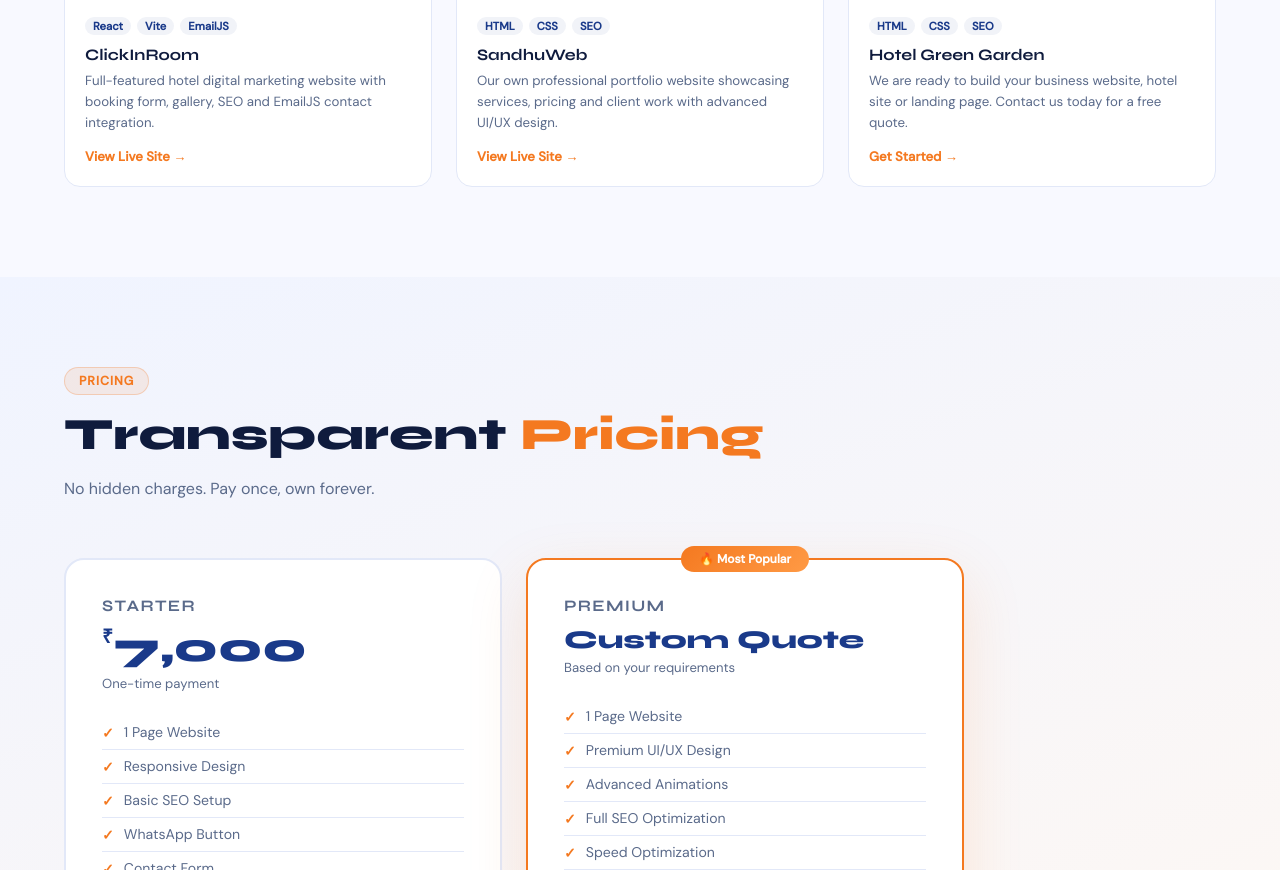
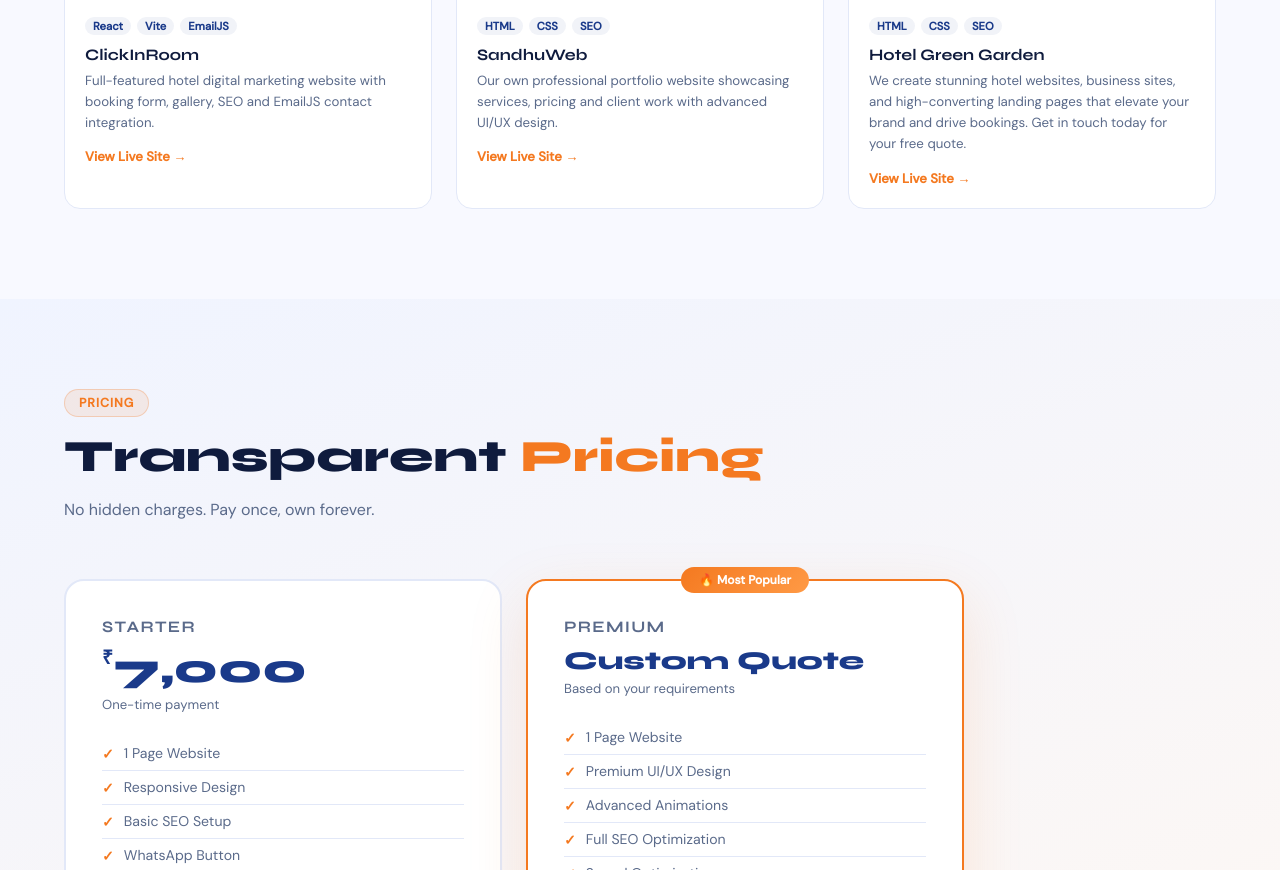
Before and after one commit to ppsinghkhush1-bit/sandhuweb, a website: page index.html in a window 1280 px wide. Shown: the part 2885-3755 px from the top of the page. Drawn offline with Linux system fonts and the light colour scheme.

Commit message:
Update index.html

```diff
--- a/index.html
+++ b/index.html
@@ -540,8 +540,8 @@ footer a{color:var(--orange-light);text-decoration:none}
         <span class="ptag">SEO</span>
       </div>
       <h3>Hotel Green Garden</h3>
-      <p>We are ready to build your business website, hotel site or landing page. Contact us today for a free quote.</p>
-      <a href="https://hotelgreengarden.in/" target="_blank" class="portfolio-link">Get Started →</a>
+      <p>We create stunning hotel websites, business sites, and high-converting landing pages that elevate your brand and drive bookings. Get in touch today for your free quote.</p>
+      <a href="https://hotelgreengarden.in/" target="_blank" class="portfolio-link">View Live Site →</a>
     </div>
   </div>
 
```
